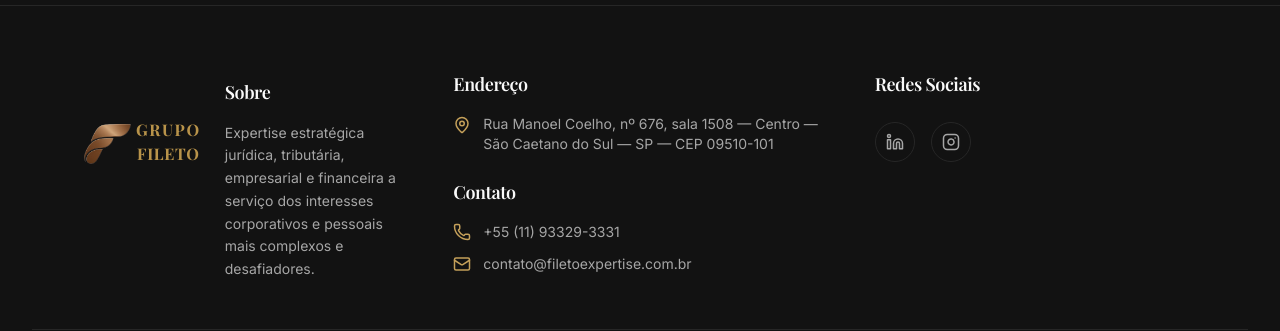
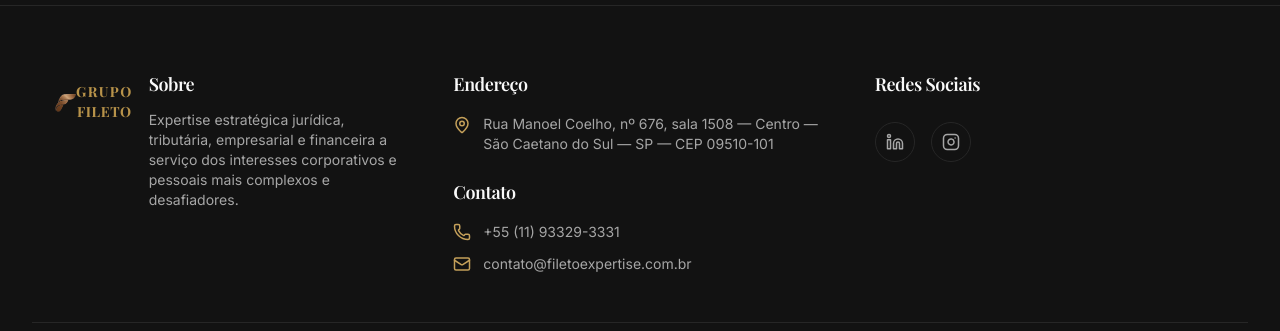
Before and after one commit to claudiofileto-lgtm/grupo-fileto-cdh77id9i, a React (Vite) app: page / in a window 1280 px wide. Shown: the part 6033-6364 px from the top of the page. Built offline with nearby package versions, Linux system fonts and the light colour scheme; a web font is replaced by a local one.

Commit message:
Redimensionar logo e harmonizar alinhamento do Footer

```diff
--- a/src/components/Footer.tsx
+++ b/src/components/Footer.tsx
@@ -7,24 +7,24 @@ export function Footer() {
     <footer className="bg-card border-t border-border pt-16 pb-8">
       <div className="container mx-auto px-4 md:px-8">
         <div className="grid grid-cols-1 md:grid-cols-3 gap-8 md:gap-10 lg:gap-12 mb-12 items-start">
-          {/* Coluna 1: Logo F + GRUPO FILETO e Sobre lado a lado */}
-          <div className="flex flex-col sm:flex-row items-start gap-4 lg:gap-6">
+          {/* Coluna 1: Logo F + GRUPO FILETO + bloco Sobre (lado a lado) */}
+          <div className="flex items-start gap-3 sm:gap-4">
             <Link to="/" className="flex items-center gap-0 group shrink-0">
               <img
                 src={logoBronze}
                 alt="GRUPO FILETO"
-                className="h-28 sm:h-32 md:h-36 w-auto object-contain flex-shrink-0 transition-transform duration-300 group-hover:scale-105"
+                className="h-12 sm:h-14 md:h-16 w-auto object-contain flex-shrink-0 transition-transform duration-300 group-hover:scale-105"
               />
-              <div className="-ml-8 sm:-ml-10 flex flex-col items-center font-serif font-bold text-[#b8934a] text-xs sm:text-sm md:text-base leading-tight select-none">
+              <div className="-ml-3 sm:-ml-4 md:-ml-5 flex flex-col items-center font-serif font-bold text-[#b8934a] text-[10px] sm:text-xs md:text-sm leading-tight select-none">
                 <span className="block w-full text-center tracking-[0.10em]">GRUPO</span>
                 <span className="block w-full text-center tracking-[0.04em]">FILETO</span>
               </div>
             </Link>
-            <div className="flex-1 pt-1 sm:pt-2">
-              <h4 className="font-serif text-lg font-semibold mb-3 md:mb-4 text-foreground">
+            <div className="flex-1">
+              <h4 className="font-serif text-base sm:text-lg font-semibold mb-2 sm:mb-3 text-foreground">
                 Sobre
               </h4>
-              <p className="text-muted-foreground text-sm leading-relaxed">
+              <p className="text-muted-foreground text-xs sm:text-sm leading-relaxed">
                 Expertise estratégica jurídica, tributária, empresarial e financeira a serviço dos
                 interesses corporativos e pessoais mais complexos e desafiadores.
               </p>
```
Also changed, not shown: .skip.config.json.
